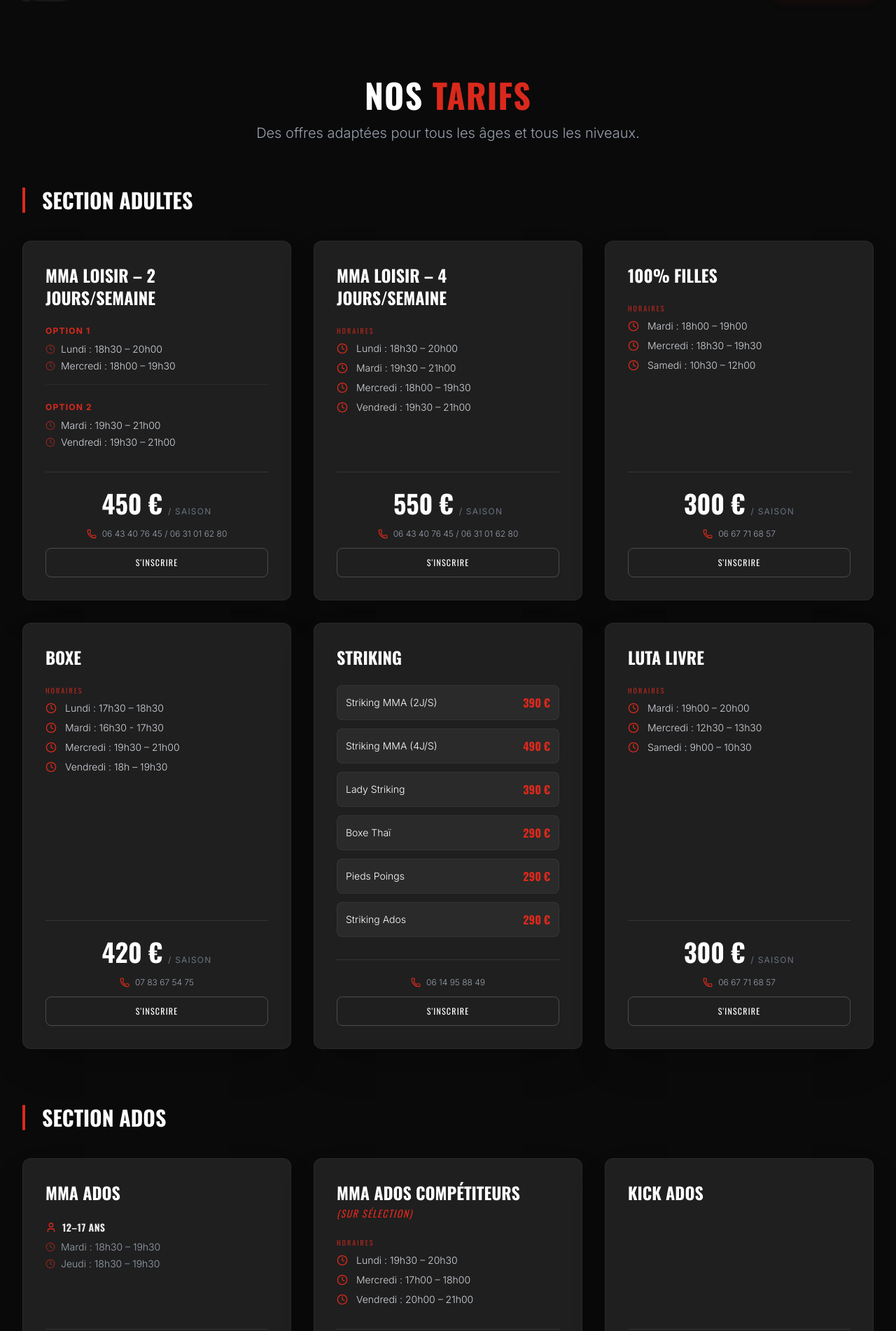
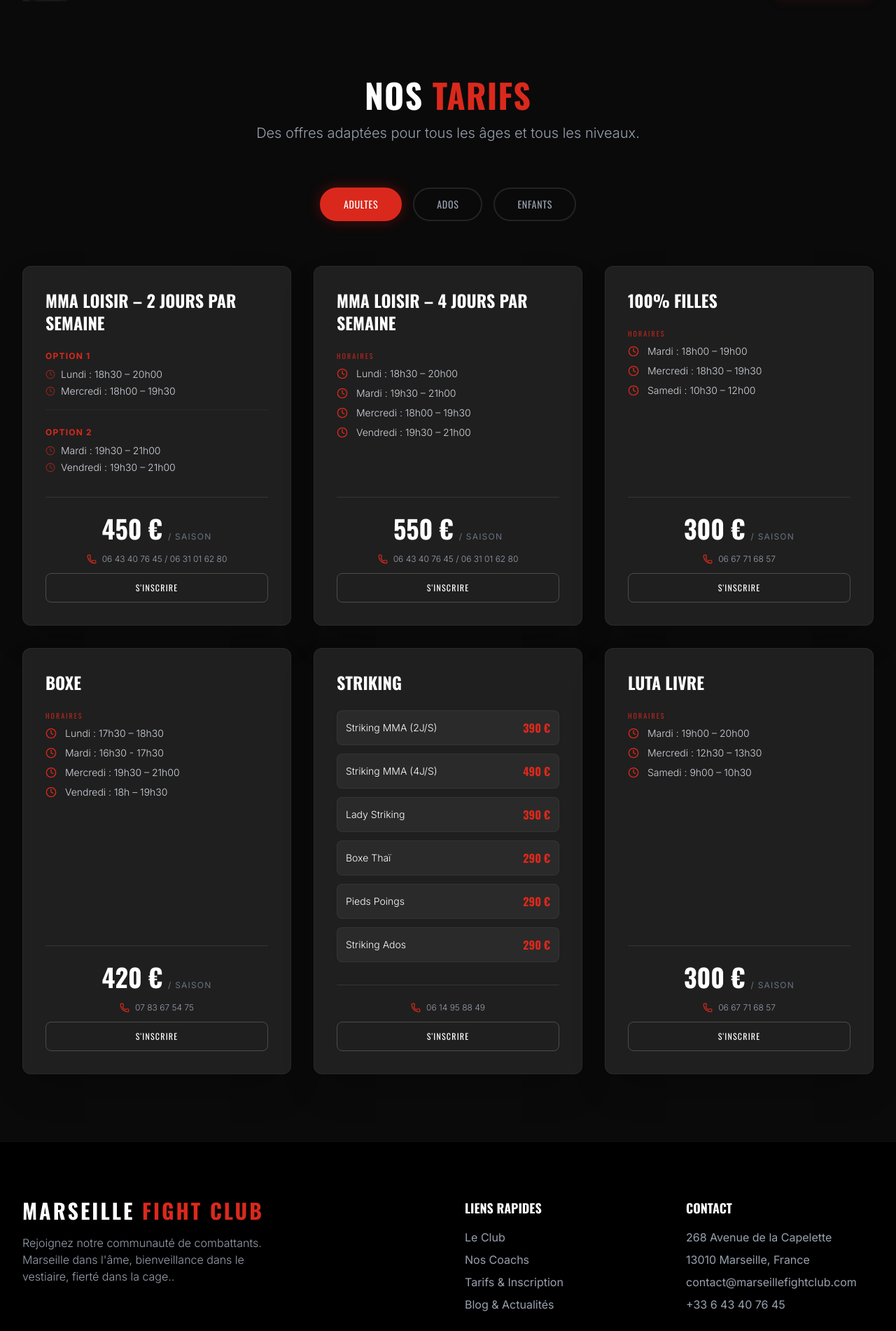
Before and after one commit to marseillefightclub/marseille-fight-club, a Next.js app: page /tarifs in a window 1280 px wide. Shown: the part 80-1982 px from the top of the page at 70% size. Built offline with nearby package versions, Linux system fonts and the light colour scheme.

Commit message:
feat: reorganize pricing with filters and restore original branding

```diff
--- a/src/components/Pricing.tsx
+++ b/src/components/Pricing.tsx
@@ -1,6 +1,7 @@
 "use client";
 
-import { motion } from "framer-motion";
+import { useState } from "react";
+import { motion, AnimatePresence } from "framer-motion";
 import { Phone, Clock, User } from "lucide-react";
 
 interface Group {
@@ -39,7 +40,7 @@
     title: "Adultes",
     plans: [
       {
-        name: "MMA LOISIR – 2 jours/semaine",
+        name: "MMA LOISIR – 2 jours par semaine",
         price: "450 €",
         options: [
           {
@@ -60,7 +61,7 @@
         tel: "06 43 40 76 45 / 06 31 01 62 80"
       },
       {
-        name: "MMA LOISIR – 4 jours/semaine",
+        name: "MMA LOISIR – 4 jours par semaine",
         price: "550 €",
         schedule: [
           "Lundi : 18h30 – 20h00",
@@ -215,6 +216,8 @@
 ];
 
 export default function Pricing() {
+  const [activeCategory, setActiveCategory] = useState("Adultes");
+
   return (
     <section id="pricing" className="py-16 md:py-24 bg-mfc-dark relative overflow-hidden">
       <div className="max-w-7xl mx-auto px-4 sm:px-6 lg:px-8 relative z-10">
@@ -230,18 +233,35 @@
           <p className="mt-4 text-xl text-gray-400 font-light">Des offres adaptées pour tous les âges et tous les niveaux.</p>
         </div>
 
-        {sections.map((section: Section, sidx: number) => (
-          <div key={sidx} className="mb-20 last:mb-0">
-            <motion.h3
-              initial={{ opacity: 0, x: -20 }}
-              whileInView={{ opacity: 1, x: 0 }}
-              viewport={{ once: true }}
-              className="text-3xl font-oswald font-bold uppercase text-white mb-10 border-l-4 border-mfc-red pl-6"
+        {/* Navigation des Filtres */}
+        <div className="flex flex-wrap justify-center gap-4 mb-16">
+          {["Adultes", "Ados", "Enfants"].map((category) => (
+            <button
+              key={category}
+              onClick={() => setActiveCategory(category)}
+              className={`px-8 py-3 rounded-full font-oswald uppercase tracking-wider text-sm transition-all duration-300 border-2 ${
+                activeCategory === category
+                  ? "bg-mfc-red border-mfc-red text-white shadow-[0_0_20px_rgba(255,18,18,0.3)]"
+                  : "bg-transparent border-white/10 text-gray-400 hover:border-mfc-red/50 hover:text-white"
+              }`}
             >
-              Section {section.title}
-            </motion.h3>
+              {category}
+            </button>
+          ))}
+        </div>
 
-            <div className="grid grid-cols-1 md:grid-cols-2 lg:grid-cols-3 gap-8">
+        <AnimatePresence mode="wait">
+          <motion.div
+            key={activeCategory}
+            initial={{ opacity: 0, y: 20 }}
+            animate={{ opacity: 1, y: 0 }}
+            exit={{ opacity: 0, y: -20 }}
+            transition={{ duration: 0.3 }}
+          >
+            {sections
+              .filter((section) => section.title === activeCategory)
+              .map((section, sidx) => (
+                <div key={sidx} className="grid grid-cols-1 md:grid-cols-2 lg:grid-cols-3 gap-8">
                   {section.plans.map((plan: Plan, pidx: number) => (
                     <motion.div
                       key={pidx}
@@ -264,14 +284,14 @@
 
                       <div className="grow space-y-6">
                         {/* Age Groups Context */}
-                    {plan.groups && plan.groups.map((group: Group, gidx: number) => (
+                        {plan.groups && plan.groups.map((group, gidx) => (
                           <div key={gidx} className="space-y-2 pb-4 border-b border-white/5 last:border-0 last:pb-0">
                             <div className="flex items-center text-white/90 font-bold font-oswald uppercase tracking-wide text-sm">
                               <User size={16} className="text-mfc-red mr-2" />
                               {group.age}
                             </div>
                             <ul className="space-y-1">
-                          {group.schedule.map((time: string, tidx: number) => (
+                              {group.schedule.map((time, tidx) => (
                                 <li key={tidx} className="flex items-center text-gray-400 text-sm font-light">
                                   <Clock size={14} className="text-mfc-red/60 mr-2 shrink-0" />
                                   {time}
@@ -288,7 +308,7 @@
                               Horaires
                             </div>
                             <ul className="space-y-2">
-                          {plan.schedule.map((time: string, tidx: number) => (
+                              {plan.schedule.map((time, tidx) => (
                                 <li key={tidx} className="flex items-center text-gray-300 text-sm font-light">
                                   <Clock size={16} className="text-mfc-red mr-3 shrink-0" />
                                   {time}
@@ -298,14 +318,14 @@
                           </div>
                         )}
 
-                    {/* Options (Opt 1, Opt 2) */}
-                    {plan.options && plan.options.map((opt: PlanOption, oidx: number) => (
+                        {/* Options (MMA 2J) */}
+                        {plan.options && plan.options.map((opt, oidx) => (
                           <div key={oidx} className="space-y-2 pb-4 border-b border-white/5 last:border-0 last:pb-0">
                             <div className="text-mfc-red text-xs font-bold uppercase tracking-widest mb-2">
                               {opt.label}
                             </div>
                             <ul className="space-y-1">
-                          {opt.schedule.map((time: string, tidx: number) => (
+                              {opt.schedule.map((time, tidx) => (
                                 <li key={tidx} className="flex items-center text-gray-300 text-sm font-light">
                                   <Clock size={14} className="text-mfc-red/60 mr-2 shrink-0" />
                                   {time}
@@ -318,7 +338,7 @@
                         {/* Striking Special Options */}
                         {plan.strikingOptions && (
                           <div className="space-y-3">
-                        {plan.strikingOptions.map((opt: StrikingOption, oidx: number) => (
+                            {plan.strikingOptions.map((opt, oidx) => (
                               <div key={oidx} className="flex justify-between items-center bg-white/5 p-3 rounded-lg border border-white/5 group-hover:border-mfc-red/20 transition-colors">
                                 <span className="text-white text-sm font-light">{opt.name}</span>
                                 <span className="text-mfc-red font-bold font-oswald whitespace-nowrap">{opt.price}</span>
@@ -352,8 +372,9 @@
                     </motion.div>
                   ))}
                 </div>
-          </div>
               ))}
+          </motion.div>
+        </AnimatePresence>
       </div>
     </section>
   );
```
Lines whose indentation alone changed are shown as unchanged.
